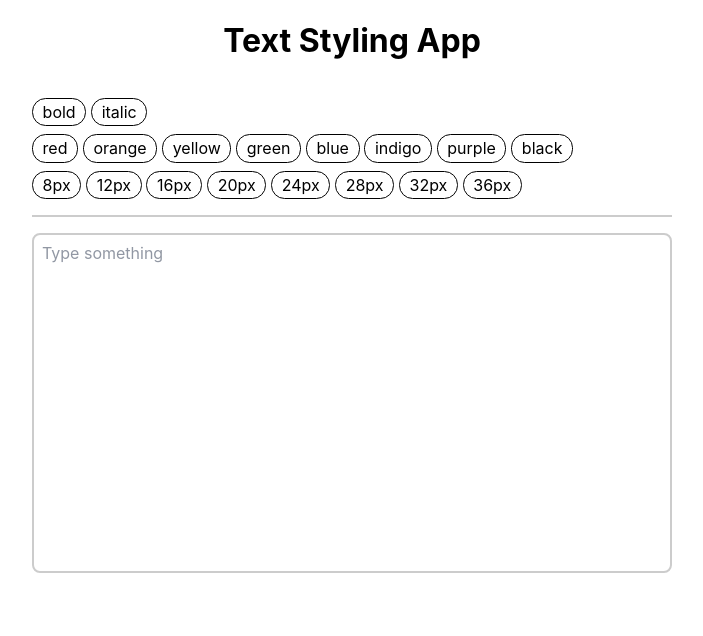
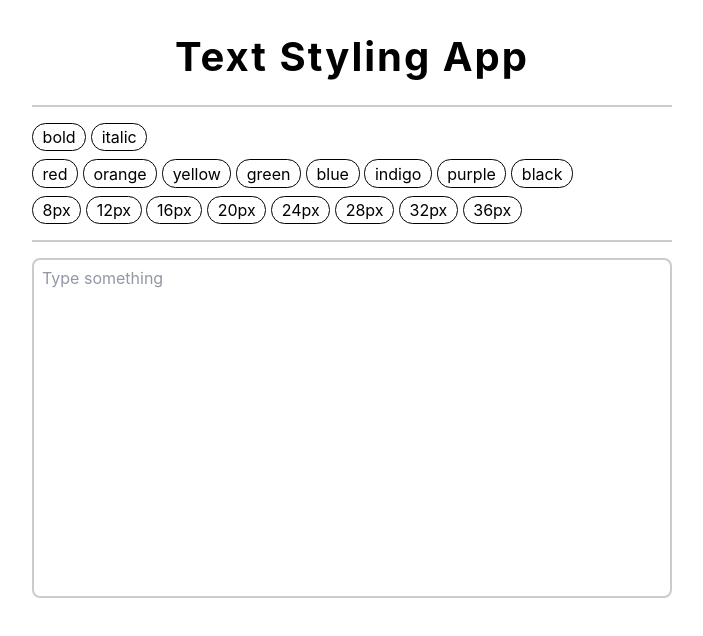
Before and after one commit to Ak1t0-Dev/text-styling-app, a React (Create React App) app: page / in a window 1280 px wide. Shown: the top 636 px of the page, without its empty margins (288-991 px from the left). Built offline with nearby package versions, Linux system fonts and the light colour scheme.

Commit message:
style: modified font styles for the app title

```diff
--- a/src/App.css
+++ b/src/App.css
@@ -7,3 +7,9 @@
   gap: 0.5rem;
   margin: 0 auto;
 }
+
+.app-title {
+  margin: 2rem 0 0 0;
+  font-size: 2.5rem;
+  letter-spacing: 0.05em;
+}
--- a/src/App.tsx
+++ b/src/App.tsx
@@ -4,7 +4,7 @@ import { TextEditor } from "./components/TextEditor/TextEditor";
 function App() {
   return (
     <div className="app">
-      <h1>Text Styling App</h1>
+      <h1 className="app-title">Text Styling App</h1>
       <TextEditor />
     </div>
   );
--- a/src/components/TextEditor/TextEditor.tsx
+++ b/src/components/TextEditor/TextEditor.tsx
@@ -57,6 +57,7 @@ export const TextEditor = () => {
   return (
     <>
       <div className="styles-container">
+        <div className="divider"></div>
         <div className="styles-list">
           <Button
             inlineStyle={"BOLD"}
```
